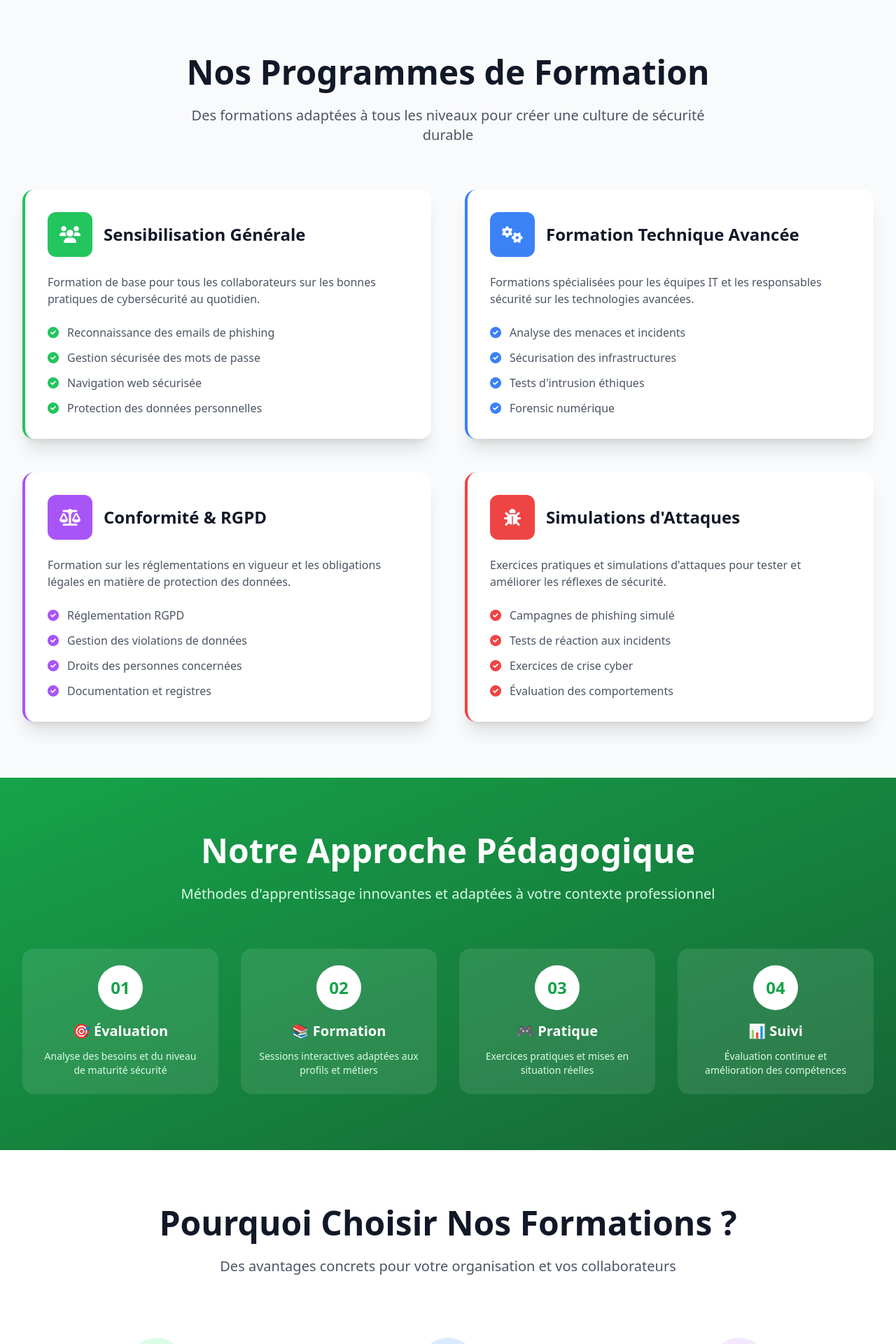
After one commit to pegasus120mouan/obaxion, a PHP site: page /formation-sensibilisation in a window 1280 px wide. The commit adds this page. Shown: the part 627-2547 px from the top of the page at 70% size. Run offline with PHP 8.4, Linux system fonts and the light colour scheme; some libraries are stand-ins or nearby versions.

Commit message:
updated06122025

```diff
--- a/footer.php
+++ b/footer.php
@@ -3,7 +3,7 @@
         <div class="max-w-7xl mx-auto px-4 sm:px-6 lg:px-8">
             <div class="grid grid-cols-1 md:grid-cols-4 gap-8">
                 <div>
-                    <h3 class="text-2xl font-bold mb-4">OBAXION</h3>
+                    <img src="img/logo.png" alt="Obaxion Logo" class="h-20 mb-4">
                     <p class="text-gray-400 mb-4">
                         Votre Bouclier dans l'Univers Numérique. Experts en cybersécurité et solutions digitales innovantes.
                     </p>
@@ -15,6 +15,7 @@
                         <li><a href="infrastructure" class="hover:text-white transition duration-300">Infrastructure</a></li>
                         <li><a href="digitalisation" class="hover:text-white transition duration-300">Digitalisation</a></li>
                         <li><a href="soc-surveillance" class="hover:text-white transition duration-300">SOC & Surveillance</a></li>
+                        <li><a href="formation-sensibilisation" class="hover:text-white transition duration-300">Formation & Sensibilisation</a></li>
                     </ul>
                 </div>
                 <div>
@@ -30,8 +31,8 @@
                     <h4 class="text-lg font-semibold mb-4">Contact</h4>
                     <ul class="space-y-2 text-gray-400">
                         <li><i class="fas fa-map-marker-alt mr-2"></i>Cocody Abidjan</li>
-                        <li><i class="fas fa-phone mr-2"></i>+226 65 65 65 65</li>
-                        <li><i class="fas fa-envelope mr-2"></i>contact@obaxion.ci</li>
+                        <li><i class="fas fa-phone mr-2"></i>+225 07 08 29 29 91</li>
+                        <li><i class="fas fa-envelope mr-2"></i>contact@obaxion.com</li>
                     </ul>
                 </div>
             </div>
--- /dev/null
+++ b/formation-sensibilisation.php
@@ -0,0 +1,234 @@
+<?php
+$page_title = "Formation & Sensibilisation - Obaxion";
+$page_description = "Programmes de formation et sensibilisation en cybersécurité pour renforcer la sécurité humaine de votre organisation";
+?>
+<!DOCTYPE html>
+<html lang="fr">
+<head>
+    <title><?php echo $page_title; ?></title>
+    <meta name="description" content="<?php echo $page_description; ?>">
+    <?php include 'header.php'; ?>
+</head>
+<body class="font-sans">
+    <?php include 'nav.php'; ?>
+
+    <!-- Hero Section -->
+    <section class="text-white pt-20 relative overflow-hidden" style="background-image: url('img/banner/formation.jpg'); background-size: cover; background-position: center; background-repeat: no-repeat;">
+        <div class="absolute inset-0 bg-gradient-to-b from-black/60 via-black/50 to-black/70"></div>
+        <div class="relative max-w-7xl mx-auto px-4 sm:px-6 lg:px-8 py-20">
+            <div class="text-center">
+                <div class="mb-6">
+                    <span class="inline-block bg-green-600/30 text-white px-4 py-2 rounded-full text-sm font-semibold mb-4 border border-green-500/50" style="text-shadow: 1px 1px 2px rgba(0,0,0,0.8); backdrop-filter: blur(10px);">
+                        🎓 Formation & Sensibilisation
+                    </span>
+                </div>
+                <h1 class="text-4xl md:text-6xl font-bold mb-8" style="text-shadow: 2px 2px 4px rgba(0,0,0,0.8);">
+                    Renforcez votre <span class="text-green-400" style="text-shadow: 2px 2px 4px rgba(0,0,0,0.8);">Sécurité Humaine</span>
+                </h1>
+                <p class="text-xl md:text-2xl mb-12 max-w-4xl mx-auto text-white" style="text-shadow: 1px 1px 3px rgba(0,0,0,0.8); background: rgba(0,0,0,0.3); padding: 20px; border-radius: 15px; backdrop-filter: blur(5px);">
+                    Programmes de formation et sensibilisation pour développer une culture de cybersécurité au sein de votre organisation
+                </p>
+                <div class="flex flex-col sm:flex-row gap-6 justify-center">
+                    <a href="#programmes" class="bg-white text-green-600 px-10 py-4 rounded-xl font-bold text-lg transition duration-300 transform hover:scale-105">
+                        🚀 Découvrir nos programmes
+                    </a>
+                    <a href="#contact" class="border-2 border-white text-white hover:bg-white hover:text-green-600 px-10 py-4 rounded-xl font-bold text-lg transition duration-300">
+                        💬 Demander un devis
+                    </a>
+                </div>
+            </div>
+        </div>
+    </section>
+
+    <!-- Programmes Section -->
+    <section id="programmes" class="py-20 bg-gray-50">
+        <div class="max-w-7xl mx-auto px-4 sm:px-6 lg:px-8">
+            <div class="text-center mb-16">
+                <h2 class="text-3xl md:text-5xl font-bold text-gray-900 mb-6">Nos Programmes de Formation</h2>
+                <p class="text-xl text-gray-600 max-w-3xl mx-auto">
+                    Des formations adaptées à tous les niveaux pour créer une culture de sécurité durable
+                </p>
+            </div>
+
+            <div class="grid grid-cols-1 md:grid-cols-2 gap-12">
+                <!-- Sensibilisation Générale -->
+                <div class="bg-white rounded-2xl shadow-xl p-8 border-l-4 border-green-500">
+                    <div class="flex items-center mb-6">
+                        <div class="bg-green-500 text-white w-16 h-16 rounded-xl flex items-center justify-center mr-4">
+                            <i class="fas fa-users text-2xl"></i>
+                        </div>
+                        <h3 class="text-2xl font-bold text-gray-900">Sensibilisation Générale</h3>
+                    </div>
+                    <p class="text-gray-600 mb-6">
+                        Formation de base pour tous les collaborateurs sur les bonnes pratiques de cybersécurité au quotidien.
+                    </p>
+                    <ul class="space-y-3 text-gray-600">
+                        <li class="flex items-center"><i class="fas fa-check-circle text-green-500 mr-3"></i>Reconnaissance des emails de phishing</li>
+                        <li class="flex items-center"><i class="fas fa-check-circle text-green-500 mr-3"></i>Gestion sécurisée des mots de passe</li>
+                        <li class="flex items-center"><i class="fas fa-check-circle text-green-500 mr-3"></i>Navigation web sécurisée</li>
+                        <li class="flex items-center"><i class="fas fa-check-circle text-green-500 mr-3"></i>Protection des données personnelles</li>
+                    </ul>
+                </div>
+
+                <!-- Formation Technique -->
+                <div class="bg-white rounded-2xl shadow-xl p-8 border-l-4 border-blue-500">
+                    <div class="flex items-center mb-6">
+                        <div class="bg-blue-500 text-white w-16 h-16 rounded-xl flex items-center justify-center mr-4">
+                            <i class="fas fa-cogs text-2xl"></i>
+                        </div>
+                        <h3 class="text-2xl font-bold text-gray-900">Formation Technique Avancée</h3>
+                    </div>
+                    <p class="text-gray-600 mb-6">
+                        Formations spécialisées pour les équipes IT et les responsables sécurité sur les technologies avancées.
+                    </p>
+                    <ul class="space-y-3 text-gray-600">
+                        <li class="flex items-center"><i class="fas fa-check-circle text-blue-500 mr-3"></i>Analyse des menaces et incidents</li>
+                        <li class="flex items-center"><i class="fas fa-check-circle text-blue-500 mr-3"></i>Sécurisation des infrastructures</li>
+                        <li class="flex items-center"><i class="fas fa-check-circle text-blue-500 mr-3"></i>Tests d'intrusion éthiques</li>
+                        <li class="flex items-center"><i class="fas fa-check-circle text-blue-500 mr-3"></i>Forensic numérique</li>
+                    </ul>
+                </div>
+
+                <!-- Conformité RGPD -->
+                <div class="bg-white rounded-2xl shadow-xl p-8 border-l-4 border-purple-500">
+                    <div class="flex items-center mb-6">
+                        <div class="bg-purple-500 text-white w-16 h-16 rounded-xl flex items-center justify-center mr-4">
+                            <i class="fas fa-balance-scale text-2xl"></i>
+                        </div>
+                        <h3 class="text-2xl font-bold text-gray-900">Conformité & RGPD</h3>
+                    </div>
+                    <p class="text-gray-600 mb-6">
+                        Formation sur les réglementations en vigueur et les obligations légales en matière de protection des données.
+                    </p>
+                    <ul class="space-y-3 text-gray-600">
+                        <li class="flex items-center"><i class="fas fa-check-circle text-purple-500 mr-3"></i>Réglementation RGPD</li>
+                        <li class="flex items-center"><i class="fas fa-check-circle text-purple-500 mr-3"></i>Gestion des violations de données</li>
+                        <li class="flex items-center"><i class="fas fa-check-circle text-purple-500 mr-3"></i>Droits des personnes concernées</li>
+                        <li class="flex items-center"><i class="fas fa-check-circle text-purple-500 mr-3"></i>Documentation et registres</li>
+                    </ul>
+                </div>
+
+                <!-- Simulation d'Attaques -->
+                <div class="bg-white rounded-2xl shadow-xl p-8 border-l-4 border-red-500">
+                    <div class="flex items-center mb-6">
+                        <div class="bg-red-500 text-white w-16 h-16 rounded-xl flex items-center justify-center mr-4">
+                            <i class="fas fa-bug text-2xl"></i>
+                        </div>
+                        <h3 class="text-2xl font-bold text-gray-900">Simulations d'Attaques</h3>
+                    </div>
+                    <p class="text-gray-600 mb-6">
+                        Exercices pratiques et simulations d'attaques pour tester et améliorer les réflexes de sécurité.
+                    </p>
+                    <ul class="space-y-3 text-gray-600">
+                        <li class="flex items-center"><i class="fas fa-check-circle text-red-500 mr-3"></i>Campagnes de phishing simulé</li>
+                        <li class="flex items-center"><i class="fas fa-check-circle text-red-500 mr-3"></i>Tests de réaction aux incidents</li>
+                        <li class="flex items-center"><i class="fas fa-check-circle text-red-500 mr-3"></i>Exercices de crise cyber</li>
+                        <li class="flex items-center"><i class="fas fa-check-circle text-red-500 mr-3"></i>Évaluation des comportements</li>
+                    </ul>
+                </div>
+            </div>
+        </div>
+    </section>
+
+    <!-- Méthodes Section -->
+    <section class="py-20 bg-gradient-to-br from-green-600 to-green-800 text-white">
+        <div class="max-w-7xl mx-auto px-4 sm:px-6 lg:px-8">
+            <div class="text-center mb-16">
+                <h2 class="text-3xl md:text-5xl font-bold mb-6">Notre Approche Pédagogique</h2>
+                <p class="text-xl text-green-100 max-w-3xl mx-auto">
+                    Méthodes d'apprentissage innovantes et adaptées à votre contexte professionnel
+                </p>
+            </div>
+
+            <div class="grid grid-cols-1 md:grid-cols-2 lg:grid-cols-4 gap-8">
+                <div class="text-center">
+                    <div class="bg-white/10 backdrop-blur-sm rounded-2xl p-6">
+                        <div class="bg-white text-green-600 w-16 h-16 rounded-full flex items-center justify-center mx-auto mb-4 text-2xl font-bold">01</div>
+                        <h3 class="text-xl font-bold mb-3">🎯 Évaluation</h3>
+                        <p class="text-green-100 text-sm">Analyse des besoins et du niveau de maturité sécurité</p>
+                    </div>
+                </div>
+                <div class="text-center">
+                    <div class="bg-white/10 backdrop-blur-sm rounded-2xl p-6">
+                        <div class="bg-white text-green-600 w-16 h-16 rounded-full flex items-center justify-center mx-auto mb-4 text-2xl font-bold">02</div>
+                        <h3 class="text-xl font-bold mb-3">📚 Formation</h3>
+                        <p class="text-green-100 text-sm">Sessions interactives adaptées aux profils et métiers</p>
+                    </div>
+                </div>
+                <div class="text-center">
+                    <div class="bg-white/10 backdrop-blur-sm rounded-2xl p-6">
+                        <div class="bg-white text-green-600 w-16 h-16 rounded-full flex items-center justify-center mx-auto mb-4 text-2xl font-bold">03</div>
+                        <h3 class="text-xl font-bold mb-3">🎮 Pratique</h3>
+                        <p class="text-green-100 text-sm">Exercices pratiques et mises en situation réelles</p>
+                    </div>
+                </div>
+                <div class="text-center">
+                    <div class="bg-white/10 backdrop-blur-sm rounded-2xl p-6">
+                        <div class="bg-white text-green-600 w-16 h-16 rounded-full flex items-center justify-center mx-auto mb-4 text-2xl font-bold">04</div>
+                        <h3 class="text-xl font-bold mb-3">📊 Suivi</h3>
+                        <p class="text-green-100 text-sm">Évaluation continue et amélioration des compétences</p>
+                    </div>
+                </div>
+            </div>
+        </div>
+    </section>
+
+    <!-- Avantages Section -->
+    <section class="py-20 bg-white">
+        <div class="max-w-7xl mx-auto px-4 sm:px-6 lg:px-8">
+            <div class="text-center mb-16">
+                <h2 class="text-3xl md:text-5xl font-bold text-gray-900 mb-6">Pourquoi Choisir Nos Formations ?</h2>
+                <p class="text-xl text-gray-600 max-w-3xl mx-auto">
+                    Des avantages concrets pour votre organisation et vos collaborateurs
+                </p>
+            </div>
+
+            <div class="grid grid-cols-1 md:grid-cols-3 gap-8">
+                <div class="text-center p-6">
+                    <div class="bg-green-100 w-20 h-20 rounded-full flex items-center justify-center mx-auto mb-6">
+                        <i class="fas fa-certificate text-3xl text-green-600"></i>
+                    </div>
+                    <h3 class="text-xl font-bold text-gray-900 mb-4">Certifications Reconnues</h3>
+                    <p class="text-gray-600">Formations certifiantes reconnues par les organismes professionnels</p>
+                </div>
+                <div class="text-center p-6">
+                    <div class="bg-blue-100 w-20 h-20 rounded-full flex items-center justify-center mx-auto mb-6">
+                        <i class="fas fa-users-cog text-3xl text-blue-600"></i>
+                    </div>
+                    <h3 class="text-xl font-bold text-gray-900 mb-4">Formateurs Experts</h3>
+                    <p class="text-gray-600">Équipe de formateurs certifiés avec une expérience terrain</p>
+                </div>
+                <div class="text-center p-6">
+                    <div class="bg-purple-100 w-20 h-20 rounded-full flex items-center justify-center mx-auto mb-6">
+                        <i class="fas fa-chart-line text-3xl text-purple-600"></i>
+                    </div>
+                    <h3 class="text-xl font-bold text-gray-900 mb-4">Suivi Personnalisé</h3>
+                    <p class="text-gray-600">Accompagnement sur mesure et suivi des progrès individuels</p>
+                </div>
+            </div>
+        </div>
+    </section>
+
+    <!-- Contact Section -->
+    <section id="contact" class="py-20 bg-gray-50">
+        <div class="max-w-4xl mx-auto px-4 sm:px-6 lg:px-8 text-center">
+            <h2 class="text-3xl md:text-4xl font-bold text-gray-900 mb-6">Développez Vos Compétences en Cybersécurité</h2>
+            <p class="text-xl text-gray-600 mb-8">
+                Contactez-nous pour élaborer un programme de formation adapté à vos besoins
+            </p>
+            <div class="flex flex-col sm:flex-row gap-6 justify-center">
+                <a href="index#contact" class="bg-green-600 hover:bg-green-700 text-white px-8 py-4 rounded-xl font-bold text-lg transition duration-300 transform hover:scale-105">
+                    📞 Demander un programme sur mesure
+                </a>
+                <a href="index#contact" class="border-2 border-green-600 text-green-600 hover:bg-green-600 hover:text-white px-8 py-4 rounded-xl font-bold text-lg transition duration-300">
+                    💬 Parler à un formateur
+                </a>
+            </div>
+        </div>
+    </section>
+
+    <?php include 'footer.php'; ?>
+
+    <?php include 'scripts.php'; ?>
+</body>
+</html>
--- a/index.php
+++ b/index.php
@@ -552,7 +552,7 @@
                                 </div>
                                 <div>
                                     <h4 class="font-semibold text-gray-900">Téléphone</h4>
-                                    <p class="text-gray-600">+226 65 65 65 65</p>
+                                    <p class="text-gray-600">+225 07 08 29 29 91</p>
                                 </div>
                             </div>
                             <div class="flex items-center">
@@ -561,7 +561,7 @@
                                 </div>
                                 <div>
                                     <h4 class="font-semibold text-gray-900">Email</h4>
-                                    <p class="text-gray-600">contact@obaxion.ci</p>
+                                    <p class="text-gray-600">contact@obaxion.com</p>
                                 </div>
                             </div>
                         </div>
```
Also changed, not shown: digitalisation.php (+6 -6 lines), infrastructure.php (+4 -4 lines), img/partenaires/amoa/aws.png (added), img/partenaires/amoa/docker.png (added), img/partenaires/amoa/flutter.png (added), img/partenaires/amoa/laravel.png (added), img/partenaires/amoa/nodejs.png (added), img/partenaires/amoa/react.png (added), img/partenaires/hikvision.png (added), img/partenaires/infra/avaya.png (added), img/partenaires/infra/cisco.png (added), img/partenaires/infra/hikvision.png (added), img/partenaires/infra/microsoft.png (added).
